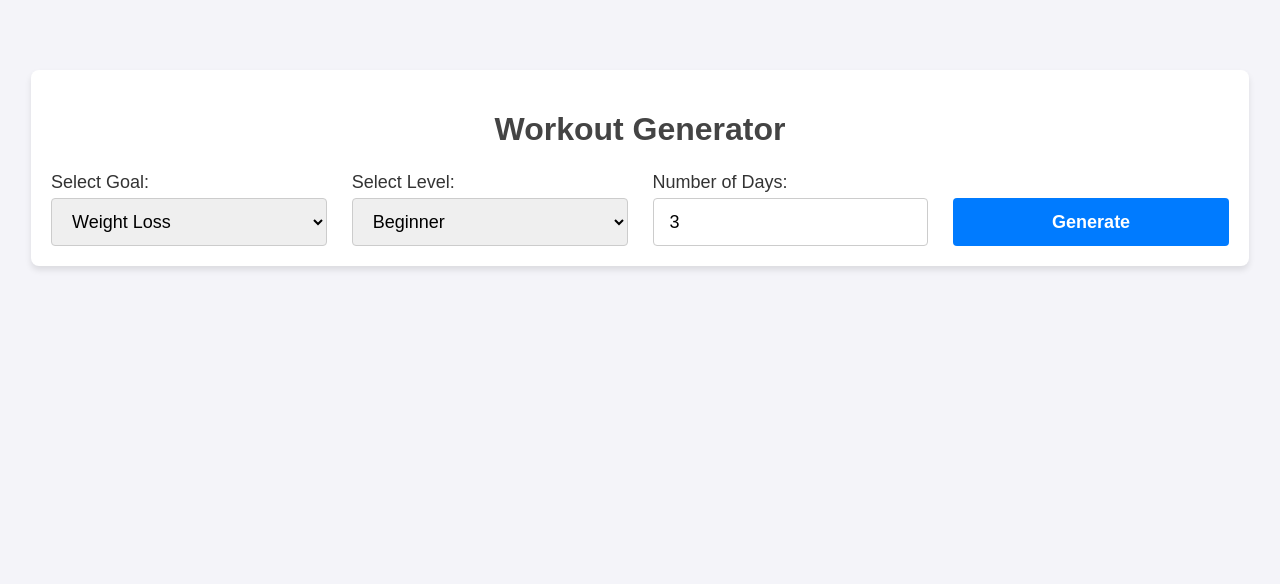
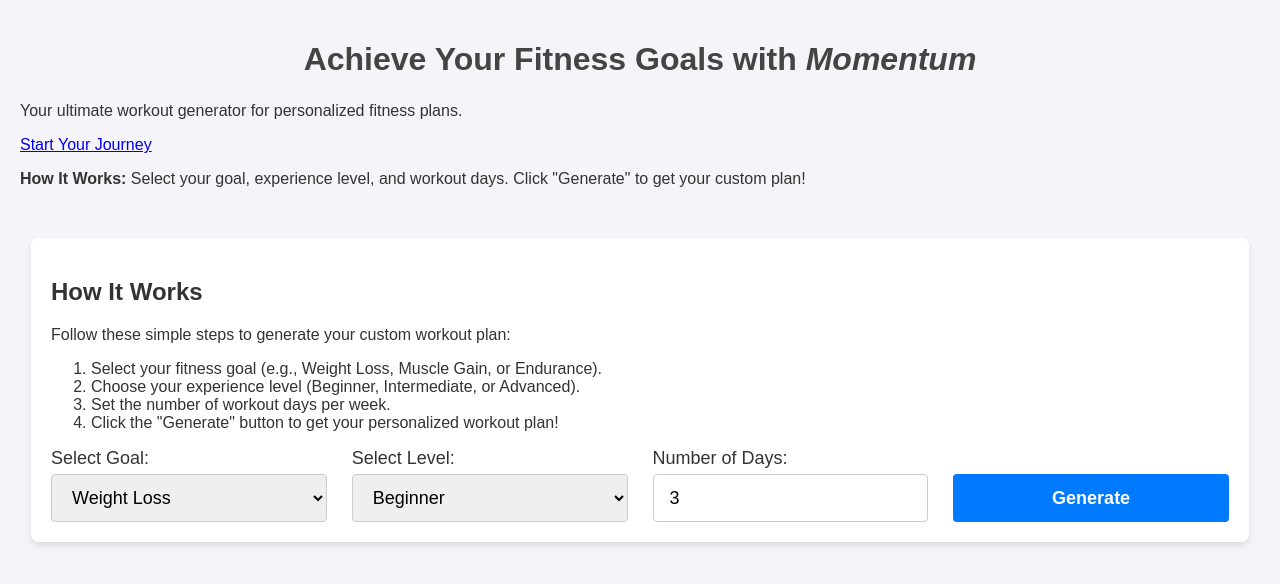
Before and after one commit to vkh12/Momentum, a plain HTML site: page index.html in a window 1280 px wide. Drawn offline with Linux system fonts and the light colour scheme.

Commit message:
Added hero section and instructions to use form

```diff
--- a/index.html
+++ b/index.html
@@ -3,12 +3,33 @@
 <head>
   <meta charset="UTF-8">
   <meta name="viewport" content="width=device-width, initial-scale=1.0">
-  <title>Workout Generator</title>
+  <title>Momentum</title>
   <link rel="stylesheet" href="style.css">
+  <link href="https://fonts.googleapis.com/css2?family=Inter:wght@400;600;700&display=swap" rel="stylesheet">
 </head>
 <body>
-  <div class="container">
-    <h1>Workout Generator</h1>
+  <header class="hero">
+    <div class="hero-content">
+      <h1 class="hero-title">Achieve Your Fitness Goals with <i>Momentum</i></h1>
+      <p class="hero-subtitle">Your ultimate workout generator for personalized fitness plans.</p>
+      <a href="#workout-form" class="cta-button">Start Your Journey</a>
+    </div>
+    <div class="hero-instructions">
+      <p><strong>How It Works:</strong> Select your goal, experience level, and workout days. Click "Generate" to get your custom plan!</p>
+    </div>
+  </header>
+
+  <main class="container">
+    <section class="instructions">
+      <h2>How It Works</h2>
+      <p>Follow these simple steps to generate your custom workout plan:</p>
+      <ol>
+        <li>Select your fitness goal (e.g., Weight Loss, Muscle Gain, or Endurance).</li>
+        <li>Choose your experience level (Beginner, Intermediate, or Advanced).</li>
+        <li>Set the number of workout days per week.</li>
+        <li>Click the "Generate" button to get your personalized workout plan!</li>
+      </ol>
+    </section>
 
     <form id="workout-form" class="form-container">
       <div class="form-group">
@@ -38,7 +59,7 @@
     </form>
 
     <div id="output" class="results" style="display: none;"></div>
-  </div>
+  </main>
 
   <script src="script.js"></script>
 </body>
```
